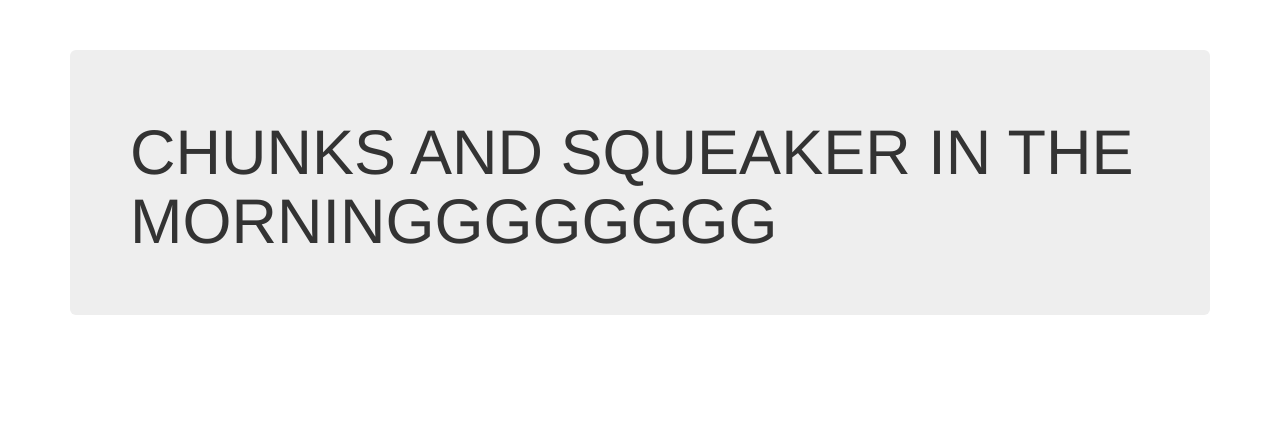
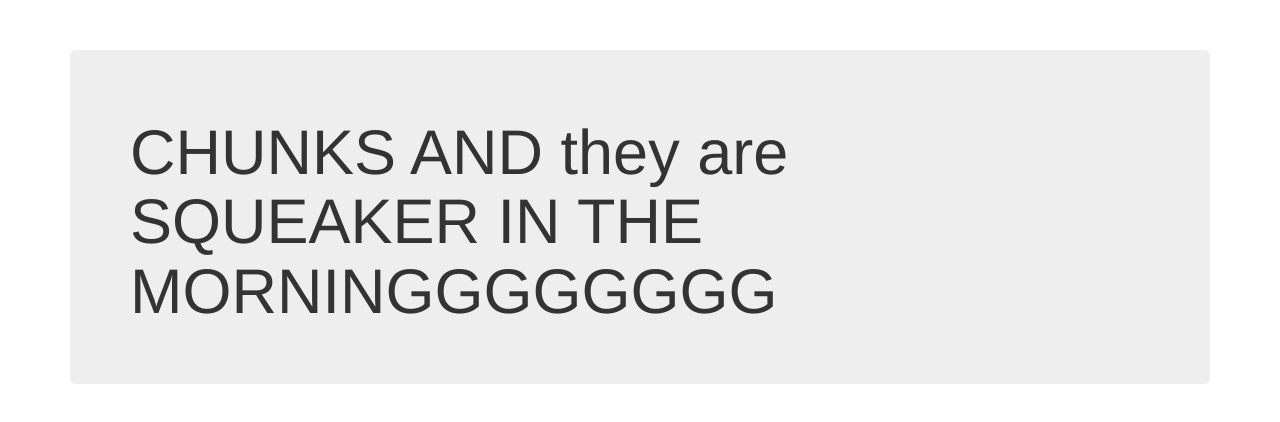
Before and after one commit to jaygrollman/chunksandsqueaker, a website: page index.html in a window 1280 px wide. Drawn offline with nearby package versions, Linux system fonts and the light colour scheme.

Commit message:
My project is ready

```diff
--- a/index.html
+++ b/index.html
@@ -13,7 +13,7 @@
 
     <div class="container">
         <div class="jumbotron">
-            <h1>CHUNKS AND SQUEAKER IN THE MORNINGGGGGGGG</h1>
+            <h1>CHUNKS AND they are SQUEAKER IN THE MORNINGGGGGGGG</h1>
         </div>
     </div>
 
```
